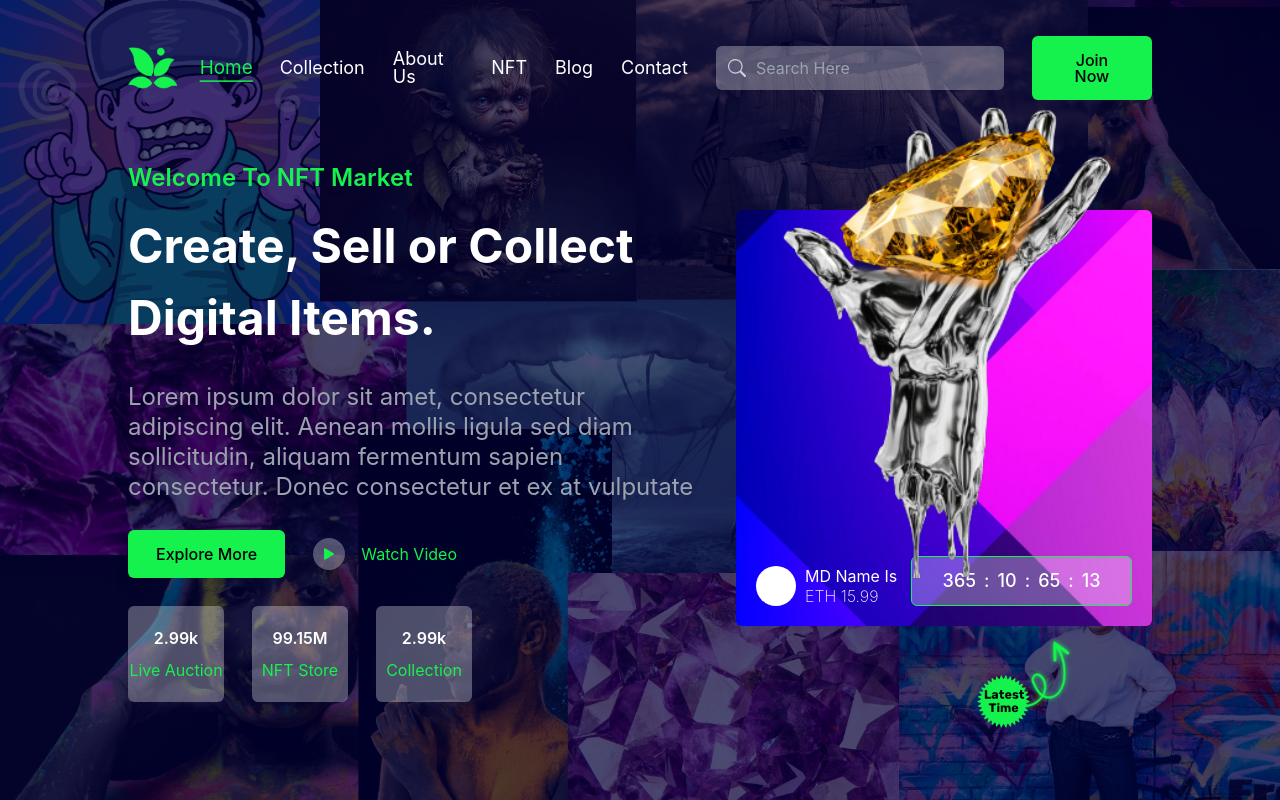
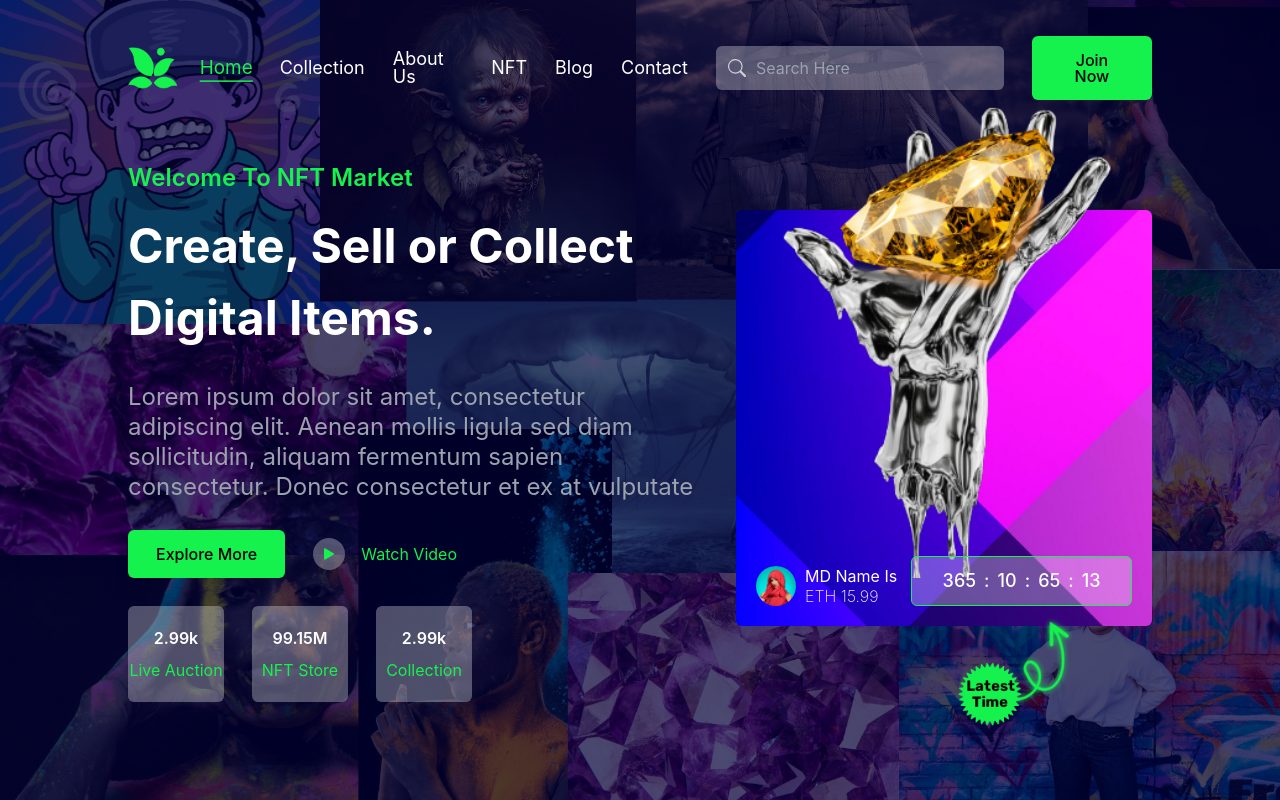
Before and after one commit to mmesomasaint/crypto-templates, a Next.js app: page /templates/nft-market in a window 1280 px wide. Built offline with nearby package versions, Linux system fonts and the light colour scheme.

Commit message:
Fix: Finishing Touch on showcase

```diff
--- a/pages/templates/nft-market/index.js
+++ b/pages/templates/nft-market/index.js
@@ -141,9 +141,9 @@ export default function Home() {
                             />
                           </div>
                           <div className='relative w-fit'>
-                            <div className='absolute bg-transparent grid grid-cols-5 gap-3 place-items-stretch w-full h-full items-end p-5'>
+                            <div className='absolute z-20 bg-transparent grid grid-cols-5 gap-3 place-items-stretch w-full h-full items-end p-5'>
                               <div className='col-span-2 grid grid-cols-3 gap-1'>
-                                <div className='w-10 h-10 rounded-full bg-white' />
+                                <div className="w-10 h-10 rounded-full bg-[url('/imgs/nft-market/avatar-1.jpg')] bg-no-repeat bg-center bg-cover" />
                                 <div className='col-span-2 flex flex-col items-start justify-center gap-1'>
                                   <p className='text-base font-normal leading-none text-white'>
                                     MD Name Is
@@ -166,8 +166,8 @@ export default function Home() {
                             <div className='absolute -bottom-[7rem] right-20'>
                               <Image
                                 src='/imgs/nft-market/latest-time.png'
-                                width={100}
-                                height={100}
+                                width={120}
+                                height={120}
                                 alt='latest time'
                                 className='rounded-md'
                               />
```
Also changed, not shown: public/imgs/nft-market/avatar-1.jpg (added).
